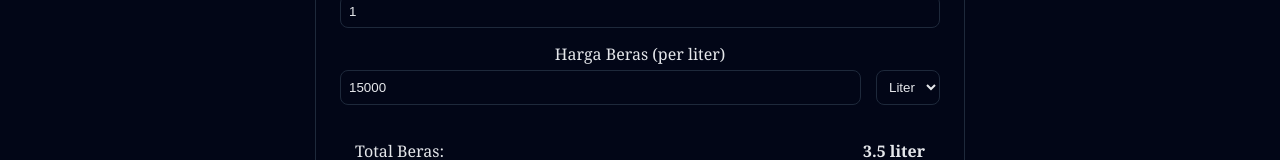
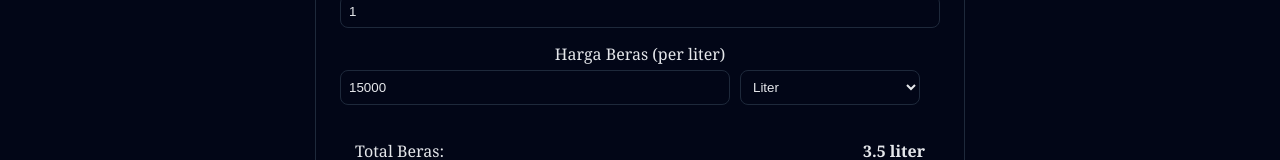
Before and after one commit to lucky74/Ramadhan_Book, a React (Vite) app: page /zakat in a window 1280 px wide. Shown: the part 385-545 px from the top of the page. Built offline with nearby package versions, Linux system fonts and the light colour scheme; no server answers; a web font is replaced by a local one.

Commit message:
Adjust Zakat Calculator input widths (65% and 30%)

```diff
--- a/src/pages/ZakatCalculator.tsx
+++ b/src/pages/ZakatCalculator.tsx
@@ -122,17 +122,17 @@ export default function ZakatCalculator() {
 
             <div style={{ marginBottom: 15 }}>
               <label style={{ display: 'block', marginBottom: 5 }}>Harga Beras (per {riceType})</label>
-              <div style={{ display: 'flex', gap: 15 }}>
+              <div style={{ display: 'flex', gap: 10 }}>
                 <input
                   type="number"
                   value={ricePrice || ''}
                   onChange={e => setRicePrice(parseInt(e.target.value) || 0)}
-                  style={{ flex: 1, padding: 8, borderRadius: 8, border: '1px solid var(--border)', background: 'var(--bg-main)', color: 'var(--text-main)', boxSizing: 'border-box' }}
+                  style={{ width: '65%', padding: 8, borderRadius: 8, border: '1px solid var(--border)', background: 'var(--bg-main)', color: 'var(--text-main)', boxSizing: 'border-box' }}
                 />
                 <select
                   value={riceType}
                   onChange={(e: any) => setRiceType(e.target.value)}
-                  style={{ padding: 8, borderRadius: 8, border: '1px solid var(--border)', background: 'var(--bg-main)', color: 'var(--text-main)', boxSizing: 'border-box' }}
+                  style={{ width: '30%', padding: 8, borderRadius: 8, border: '1px solid var(--border)', background: 'var(--bg-main)', color: 'var(--text-main)', boxSizing: 'border-box' }}
                 >
                   <option value="liter">Liter</option>
                   <option value="kg">Kg</option>
```
